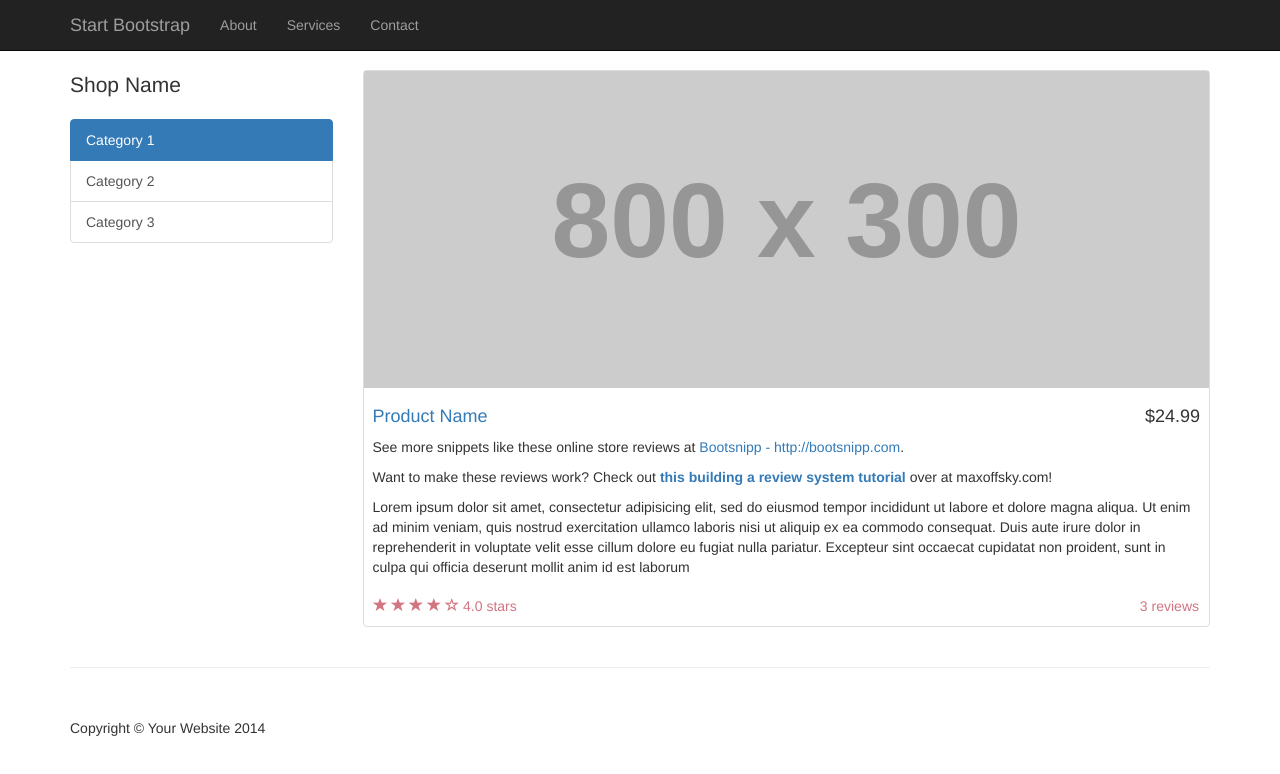
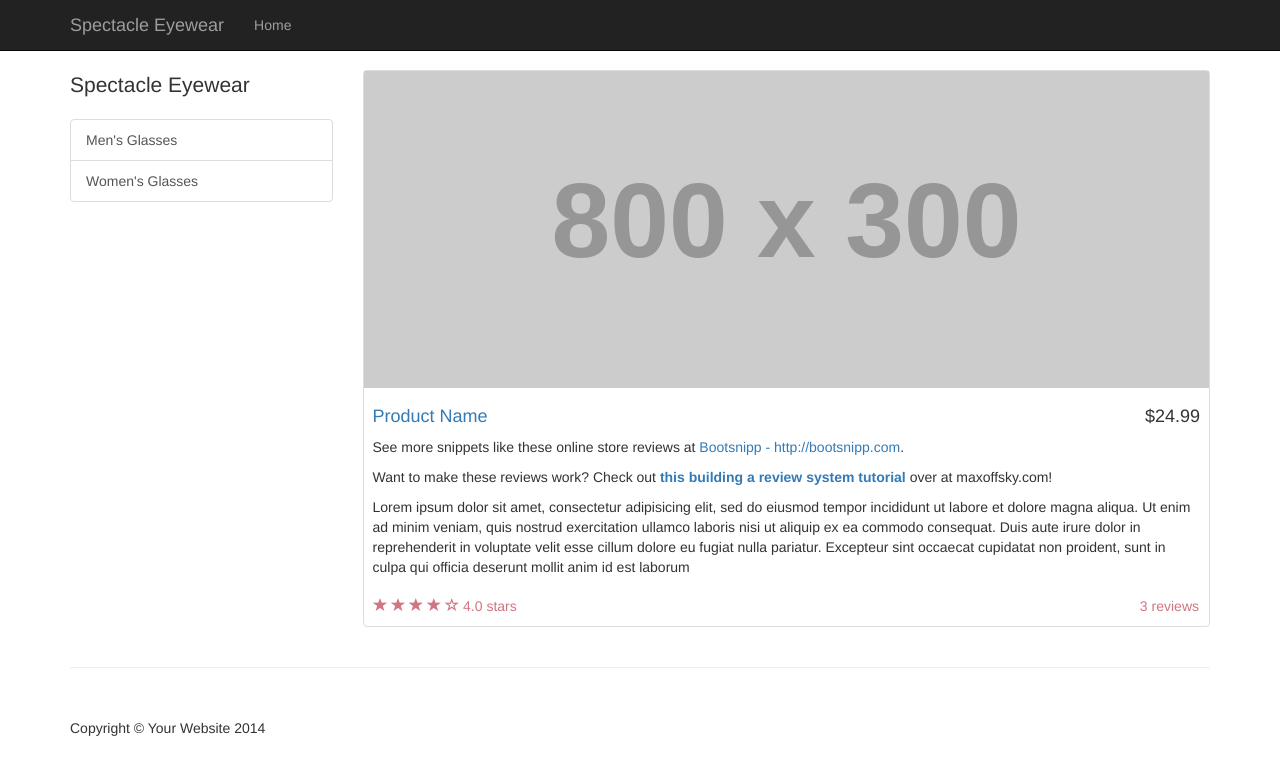
Before and after one commit to WhitneyJoy/ecommerce, a website: page public/products.html in a window 1280 px wide. Drawn offline with nearby package versions, Linux system fonts and the light colour scheme; placeholder pictures from the web are drawn by us.

Commit message:
css changes to html pages

```diff
--- a/public/products.html
+++ b/public/products.html
@@ -32,19 +32,13 @@
                     <span class="icon-bar"></span>
                     <span class="icon-bar"></span>
                 </button>
-                <a class="navbar-brand" href="#">Start Bootstrap</a>
+                <a class="navbar-brand" href="#">Spectacle Eyewear</a>
             </div>
             <!-- Collect the nav links, forms, and other content for toggling -->
             <div class="collapse navbar-collapse" id="bs-example-navbar-collapse-1">
                 <ul class="nav navbar-nav">
                     <li>
-                        <a href="#">About</a>
-                    </li>
-                    <li>
-                        <a href="#">Services</a>
-                    </li>
-                    <li>
-                        <a href="#">Contact</a>
+                        <a href="Index.html" href="#">Home</a>
                     </li>
                 </ul>
             </div>
@@ -59,11 +53,10 @@
         <div class="row">
 
             <div class="col-md-3">
-                <p class="lead">Shop Name</p>
+                <p class="lead">Spectacle Eyewear</p>
                 <div class="list-group">
-                    <a href="#" class="list-group-item active">Category 1</a>
-                    <a href="#" class="list-group-item">Category 2</a>
-                    <a href="#" class="list-group-item">Category 3</a>
+                  <a href="#" class="list-group-item">Men's Glasses</a>
+                  <a href="#" class="list-group-item">Women's Glasses</a>
                 </div>
             </div>
 
@@ -120,14 +113,14 @@
     <script src="../js/jquery.js"></script>
     <script src="../js/bootstrap.min.js"></script>
     <script src="../js/bootstrap.js"></script>
-
-</body>
-
-</html>
-
+    <script src="https://ajax.googleapis.com/ajax/libs/jquery/3.1.1/jquery.min.js"></script>
     <script>
     $(document).ready(function(){
       let data = {firstName: "Nick"};
       sendData(data);
     });
     </script>
+
+  </body>
+
+</html>
```
Also changed, not shown: package.json (+5 -2 lines), public/Index.html (+10 -15 lines).
